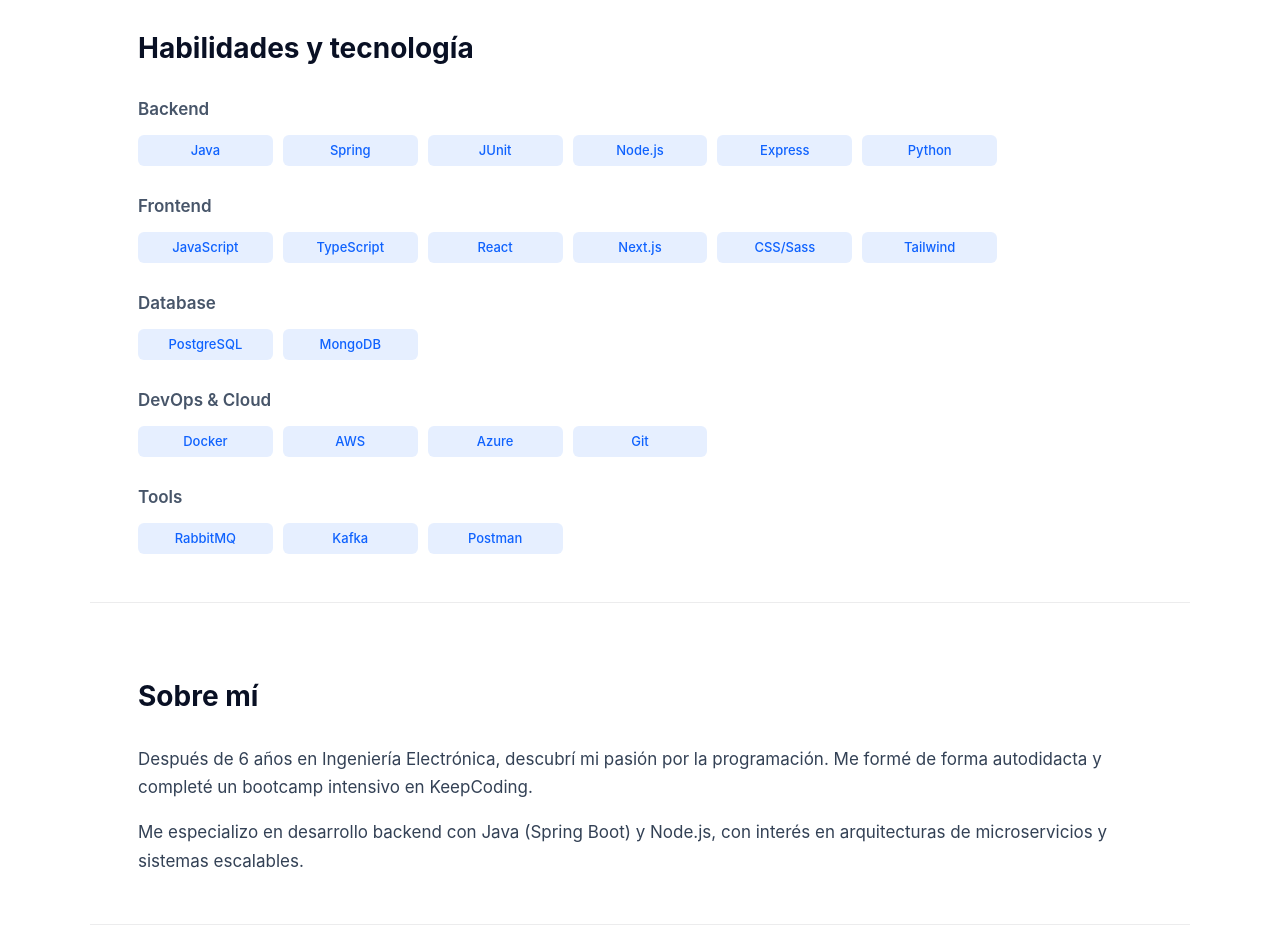
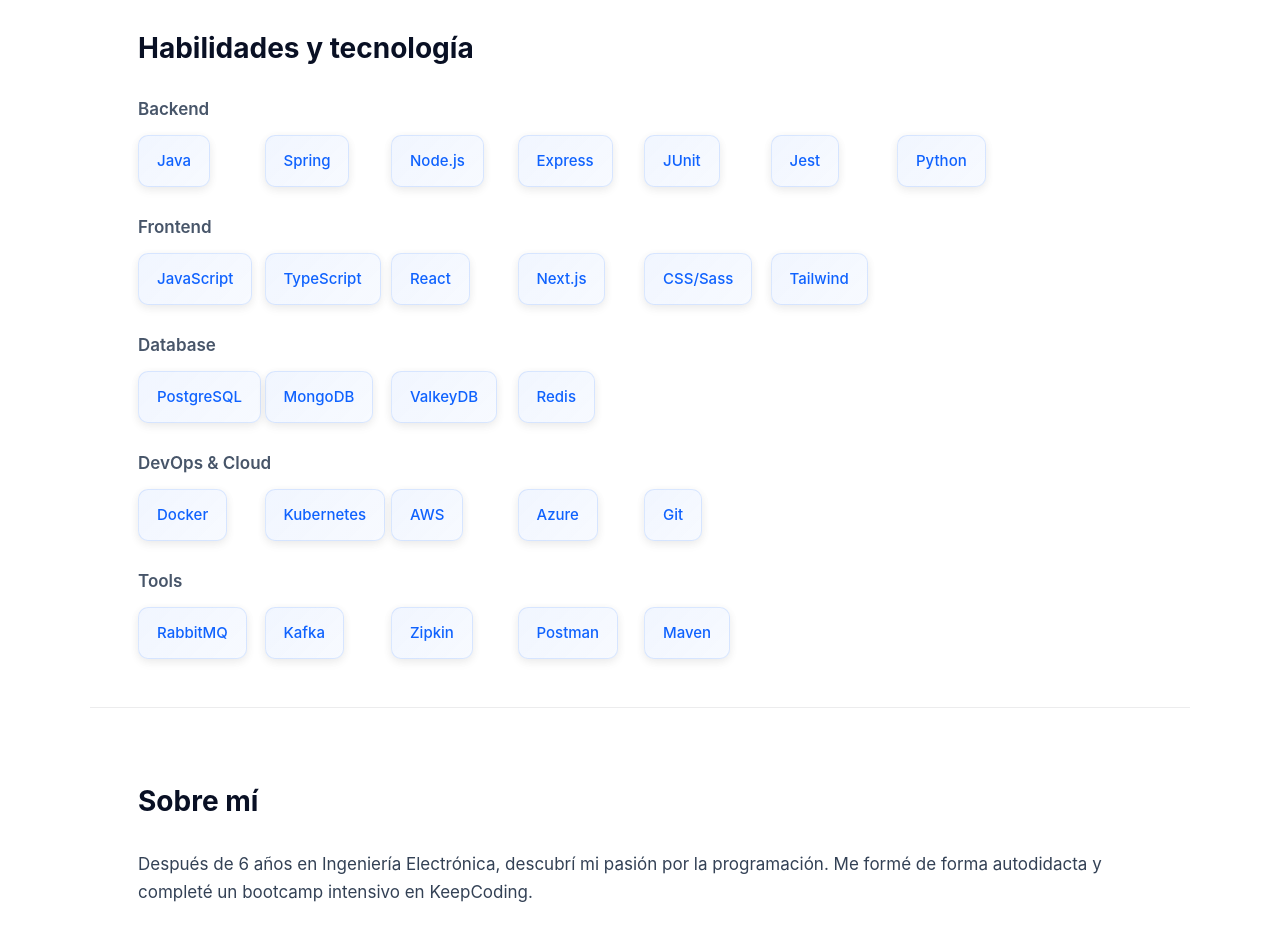
Before and after one commit to Gaston-Herrlein/portfolio, a React (Vite) app: page / in a window 1280 px wide. Shown: the part 1840-2767 px from the top of the page. Built offline with nearby package versions, Linux system fonts and the light colour scheme.

Commit message:
checkpoint before layout change

```diff
--- /dev/null
+++ b/src/components/skillChip.tsx
@@ -0,0 +1,36 @@
+import { getSkillProjects } from "../const/skillProjects";
+import Popover from "./ui/popover";
+
+type Props = {
+  skill: string;
+};
+
+const SkillChip = ({ skill }: Props) => {
+  const projects = getSkillProjects(skill);
+  const hasProjects = projects.length > 0;
+
+  const popoverContent = hasProjects ? (
+    <ul className="skill-popover-list">
+      {projects.map((project) => (
+        <li key={project} className="skill-popover-item">
+          {project}
+        </li>
+      ))}
+    </ul>
+  ) : (
+    <span className="skill-popover-empty">Sin proyectos asociados</span>
+  );
+
+  return (
+    <Popover
+      trigger={
+        <div className="skill-chip">
+          <span className="skill-chip-text">{skill}</span>
+        </div>
+      }
+      content={popoverContent}
+    />
+  );
+};
+
+export default SkillChip;
--- a/src/components/skills.tsx
+++ b/src/components/skills.tsx
@@ -1,4 +1,6 @@
 import skillsData from "../const/skill.json";
+
+import SkillChip from "./skillChip";
 
 const Skills = () => {
   return (
@@ -8,11 +10,9 @@
         {Object.entries(skillsData).map(([category, skillList]) => (
           <div key={category} className="skill-category">
             <h3 className="skill-category-title">{category}</h3>
-            <div className="skills-grid">
+            <div className="skill-category-grid">
               {skillList.map((skill) => (
-                <div key={skill} className="skill-chip">
-                  {skill}
-                </div>
+                <SkillChip key={skill} skill={skill} />
               ))}
             </div>
           </div>
--- a/src/const/skill.json
+++ b/src/const/skill.json
@@ -1,7 +1,39 @@
 {
-  "Backend": ["Java", "Spring", "JUnit", "Node.js", "Express", "Python"],
-  "Frontend": ["JavaScript", "TypeScript", "React", "Next.js", "CSS/Sass", "Tailwind"],
-  "Database": ["PostgreSQL", "MongoDB"],
-  "DevOps & Cloud": ["Docker", "AWS", "Azure", "Git"],
-  "Tools": ["RabbitMQ", "Kafka", "Postman"]
+  "Backend": [
+    "Java",
+    "Spring",
+    "Node.js",
+    "Express",
+    "JUnit",
+    "Jest",
+    "Python"
+  ],
+  "Frontend": [
+    "JavaScript",
+    "TypeScript",
+    "React",
+    "Next.js",
+    "CSS/Sass",
+    "Tailwind"
+  ],
+  "Database": [
+    "PostgreSQL",
+    "MongoDB",
+    "ValkeyDB",
+    "Redis"
+  ],
+  "DevOps & Cloud": [
+    "Docker",
+    "Kubernetes",
+    "AWS",
+    "Azure",
+    "Git"
+  ],
+  "Tools": [
+    "RabbitMQ",
+    "Kafka",
+    "Zipkin",
+    "Postman",
+    "Maven"
+  ]
 }
--- /dev/null
+++ b/src/const/skillProjects.ts
@@ -0,0 +1,37 @@
+type SkillProjects = Record<string, string[]>;
+
+const skillProjects: SkillProjects = {
+  "Java": ["Prodemaster"],
+  "Spring": ["Prodemaster"],
+  "Node.js": ["WallaClone", "AB-Rosana"],
+  "TypeScript": ["WallaClone", "AB-Rosana"],
+  "React": ["WallaClone"],
+  "Next.js": ["AB-Rosana"],
+  "Tailwind": ["WallaClone", "AB-Rosana"],
+  "PostgreSQL": ["Prodemaster", "AB-Rosana"],
+  "MongoDB": ["WallaClone"],
+  "ValkeyDB": ["Prodemaster"],
+  "Redis": ["WallaClone"],
+  "Docker": ["Prodemaster"],
+  "Kubernetes": ["Prodemaster"],
+  "AWS": ["WallaClone"],
+  "Azure": ["Prodemaster"],
+  "RabbitMQ": ["WallaClone"],
+  "Kafka": ["Prodemaster"],
+  "Zipkin": ["Prodemaster"],
+  "Git": ["Prodemaster", "AB-Rosana", "WallaClone"],
+  "JUnit": ["Prodemaster"],
+  "Maven": ["Prodemaster"],
+  "Jest": ["WallaClone"],
+  "Express": ["WallaClone"],
+  "Python": [],
+  "JavaScript": ["WallaClone", "AB-Rosana"],
+  "CSS/Sass": ["WallaClone", "AB-Rosana"],
+  "Postman": ["Prodemaster", "WallaClone", "AB-Rosana"],
+};
+
+export const getSkillProjects = (skill: string): string[] => {
+  return skillProjects[skill] ?? [];
+};
+
+export default skillProjects;
--- a/src/style/module.ts
+++ b/src/style/module.ts
@@ -427,31 +427,101 @@
   }
 
   .skills-grid {
-    display: grid;
-    grid-template-columns: repeat(auto-fill, minmax(120px, 1fr));
+    display: flex;
+    flex-wrap: wrap;
     gap: var(--gap-sm);
   }
 
+  .skill-category-grid {
+    display: inline-grid;
+    grid-template-columns: repeat(auto-fill, minmax(110px, 1fr));
+    gap: 8px;
+    width: 100%;
+  }
+
   .skill-chip {
-    padding: 6px 12px;
-    border-radius: 6px;
-    background: rgba(15,98,254,0.1);
+    position: relative;
+    padding: clamp(10px, 2vw, 14px) clamp(14px, 2.5vw, 18px);
+    border-radius: var(--radius-md);
+    background: linear-gradient(135deg, rgba(15,98,254,0.06) 0%, rgba(15,98,254,0.03) 100%);
+    border: 1px solid rgba(15,98,254,0.12);
+    box-shadow:
+      0 2px 8px rgba(2,6,23,0.06),
+      0 4px 12px rgba(2,6,23,0.04);
     display: inline-flex;
     align-items: center;
     justify-content: center;
-    font-size: clamp(12px, 1.6vw, 13px);
+    font-size: clamp(13px, 1.6vw, 15px);
     font-weight: 500;
-    color: var(--primary-color);
-    transition: background-color 0.16s ease;
+    color: #0f62fe;
+    cursor: pointer;
+    transition: transform 0.2s ease, box-shadow 0.2s ease, border-color 0.2s ease, background-color 0.2s ease;
+  }
+
+  .skill-chip::before {
+    content: "";
+    position: absolute;
+    inset: 0;
+    border-radius: var(--radius-md);
+    padding: 1px;
+    background: linear-gradient(135deg, rgba(15,98,254,0.18) 0%, rgba(15,98,254,0.06) 50%);
+    -webkit-mask: linear-gradient(#fff 0 0) content-box, linear-gradient(#fff 0 0);
+    mask: linear-gradient(#fff 0 0) content-box, linear-gradient(#fff 0 0);
+    -webkit-mask-composite: xor;
+    mask-composite: exclude;
+    pointer-events: none;
+    opacity: 0;
+    transition: opacity 0.2s ease;
   }
 
   .skill-chip:hover {
-    background: rgba(15,98,254,0.18);
+    transform: translateY(-2px);
+    background: linear-gradient(135deg, rgba(15,98,254,0.1) 0%, rgba(15,98,254,0.05) 100%);
+    border-color: rgba(15,98,254,0.25);
+    box-shadow:
+      0 6px 16px rgba(2,6,23,0.08),
+      0 0 20px rgba(15,98,254,0.1);
   }
 
-  @media (max-width: 480px) {
-    .skills-grid {
-      grid-template-columns: repeat(2, 1fr);
+  .skill-chip:hover::before {
+    opacity: 1;
+  }
+
+  .skill-chip-text {
+    position: relative;
+    z-index: 1;
+  }
+
+  .skill-popover-list {
+    margin: 0;
+    padding: 0;
+    list-style: none;
+    display: flex;
+    flex-direction: column;
+    gap: 6px;
+  }
+
+  .skill-popover-item {
+    font-size: 13px;
+    color: #0b1220;
+    font-weight: 500;
+    padding: 4px 0;
+    border-bottom: 1px solid rgba(15,20,30,0.06);
+  }
+
+  .skill-popover-item:last-child {
+    border-bottom: none;
+  }
+
+  .skill-popover-empty {
+    font-size: 13px;
+    color: #64748b;
+    font-style: italic;
+  }
+
+  @media (max-width: 640px) {
+    .skill-category-grid {
+      grid-template-columns: repeat(3, 1fr);
     }
 
     .skill-category-title {
```
